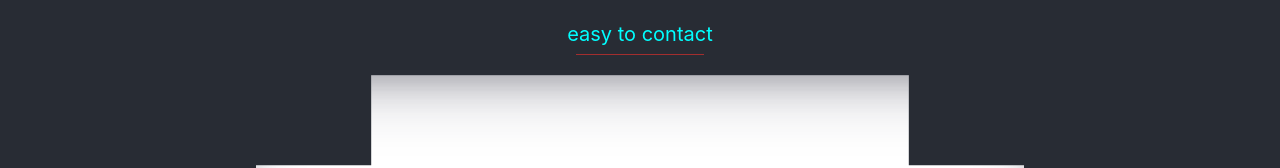
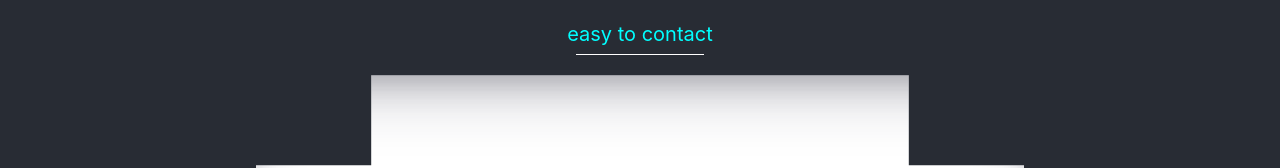
Before and after one commit to akashsdk/developer-info, a React (Create React App) app: page / in a window 1280 px wide. Shown: the part 464-632 px from the top of the page. Built offline with nearby package versions, Linux system fonts and the light colour scheme.

Commit message:
Update contact.css

```diff
--- a/src/Style/contact.css
+++ b/src/Style/contact.css
@@ -33,7 +33,7 @@
 .contactLine {
   height: 1.5px;
   width: 10%;
-  background-color: #a22e2e;
+  background-color: #fff;
   margin-left: 45%;
   margin-top: -12px;
   margin-bottom: 20px;
@@ -41,7 +41,6 @@
 .contactFromDiv {
   display: flex;
   margin-left: 27%;
-  background-color: #fff;
 }
 .contactBoxTopDiv {
   height: 120px;
```
